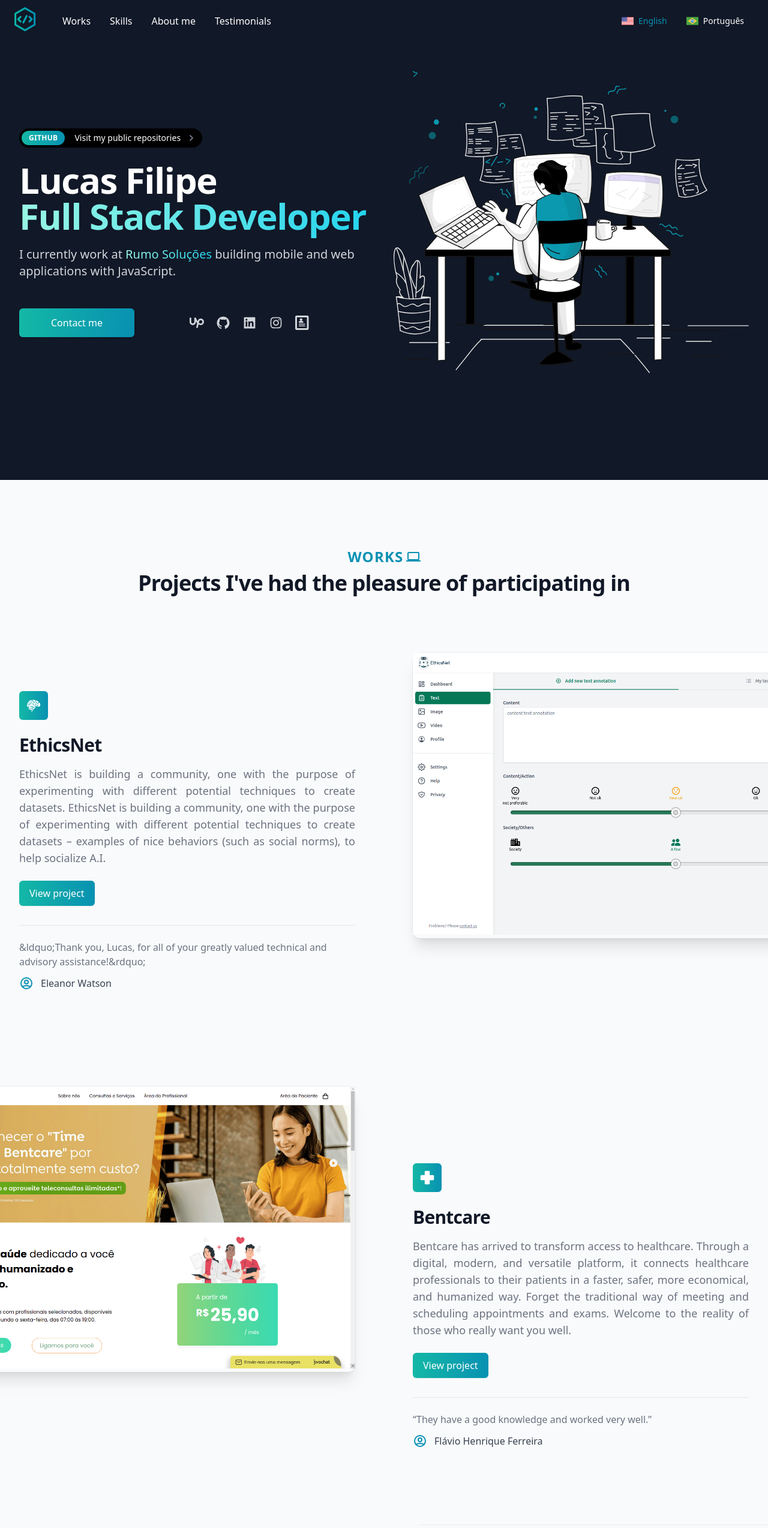
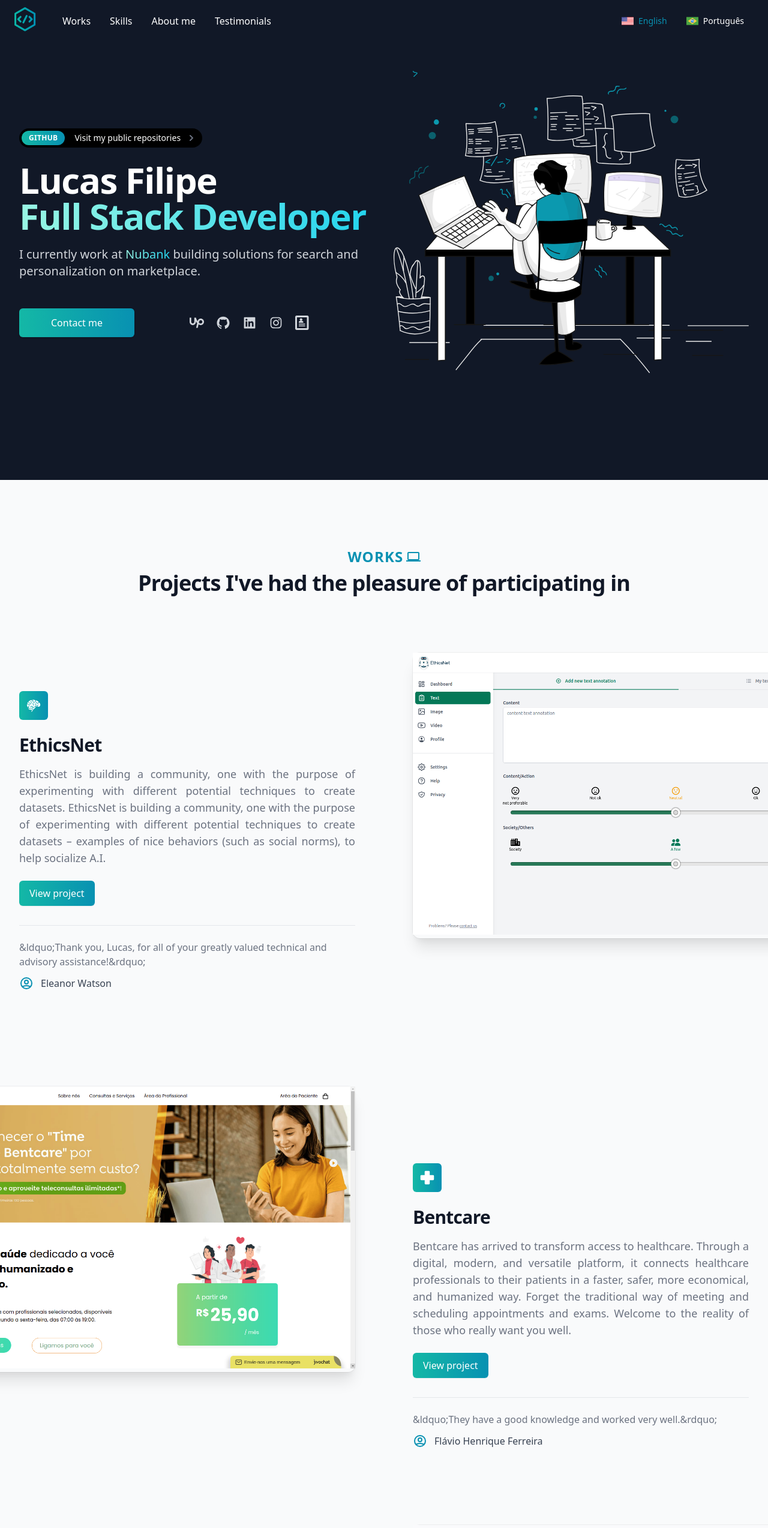
Before and after one commit to lucasfilipess/portfolio, a Next.js app: page / in a window 1280 px wide. Shown: the top 2547 px of the page at 60% size. Built offline with nearby package versions, Linux system fonts and the light colour scheme.

Commit message:
Update info

```diff
--- a/locale.ts
+++ b/locale.ts
@@ -10,7 +10,7 @@
       github: 'Visit my public repositories',
       office: 'Full Stack Developer',
       description1: 'I currently work at',
-      description2: 'building mobile and web applications with JavaScript.',
+      description2: 'building solutions for search and personalization on marketplace.',
       contact: 'Contact me'
     },
     landing: {
@@ -51,7 +51,16 @@
           name: 'World Realtor LLC',
           comment: ''
         }
-      }
+      },
+      {
+        title: 'OpenPLC Editor',
+        description:
+          'The OpenPLC Editor is a IEC 61131-3 compliant PLC editor totally free and open source. You can use it to upload PLC code directly to any board or system running OpenPLC Runtime',
+        client: {
+          name: 'Thiago Alves',
+          comment: ''
+        }
+      },
     ],
     skills: [
       {
@@ -158,7 +167,7 @@
       github: 'Visite meus repositórios públicos',
       office: 'Programador Full Stack',
       description1: 'Atualmente trabalho na',
-      description2: 'desenvolvendo aplicações mobile e web com JavaScript.',
+      description2: 'desenvolvendo soluções para busca e personalização no marketplace.',
       contact: 'Fale comigo'
     },
     landing: {
@@ -200,7 +209,16 @@
           name: 'World Realtor LLC',
           comment: ''
         }
-      }
+      },
+      {
+        title: 'OpenPLC Editor',
+        description:
+          'O OpenPLC Editor é um editor PLC compatível com IEC 61131-3, totalmente gratuito e de código aberto. Você pode usá-lo para fazer upload do código PLC diretamente para qualquer placa ou sistema executando OpenPLC Runtime',
+        client: {
+          name: 'Thiago Alves',
+          comment: ''
+        }
+      },
     ],
     skills: [
       {
--- a/src/components/Hero.tsx
+++ b/src/components/Hero.tsx
@@ -46,12 +46,12 @@
               <p className="text-base text-gray-300 sm:text-xl lg:text-lg xl:text-xl">
                 {hero.description1}{' '}
                 <a
-                  href="https://rumosolucoes.com/"
+                  href="https://nubank.com.br"
                   target="_blank"
                   className="bg-clip-text text-transparent bg-gradient-to-r from-teal-200 to-cyan-400 sm:pb-5"
                   rel="noreferrer"
                 >
-                  Rumo Soluções
+                  Nubank
                 </a>{' '}
                 {hero.description2}
               </p>
--- a/src/components/Work.tsx
+++ b/src/components/Work.tsx
@@ -144,7 +144,7 @@
                         <blockquote>
                           <div>
                             <p className="text-base text-gray-500">
-                              &ldquo;{client.comment}&rdquo;
+                              {`&ldquo;${client.comment}&rdquo;`}
                             </p>
                           </div>
                           <footer className="mt-3">
--- a/src/data/portfolio.ts
+++ b/src/data/portfolio.ts
@@ -1,4 +1,5 @@
 import { GiBrain, GiHealthNormal, GiHouseKeys } from 'react-icons/gi'
+import { IoMdCode } from "react-icons/io";
 import { useRouter } from 'next/router'
 import { LOCALE } from '../../locale'
 import { PortfolioProps } from 'components/Work'
@@ -39,6 +40,17 @@
         name: portfolio[2].client.name,
         comment: portfolio[2].client.comment
       }
+    },
+    {
+      coverImage: '/img/open-plc.png',
+      icon: IoMdCode,
+      title: portfolio[3].title,
+      description: portfolio[3].description,
+      href: 'https://autonomylogic.com/',
+      client: {
+        name: portfolio[3].client.name,
+        comment: portfolio[3].client.comment
+      }
     }
   ]
 }
```
Also changed, not shown: 2 other files (tests, documents, lock files or other folders).
